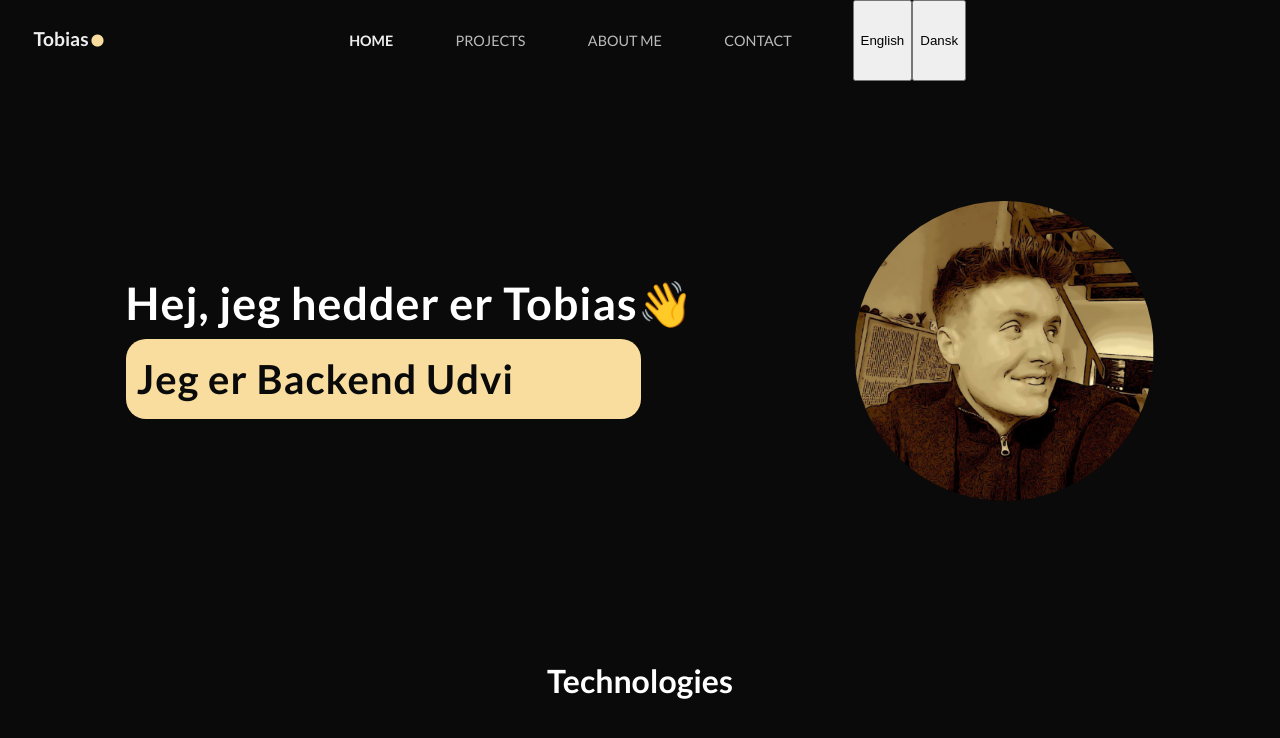
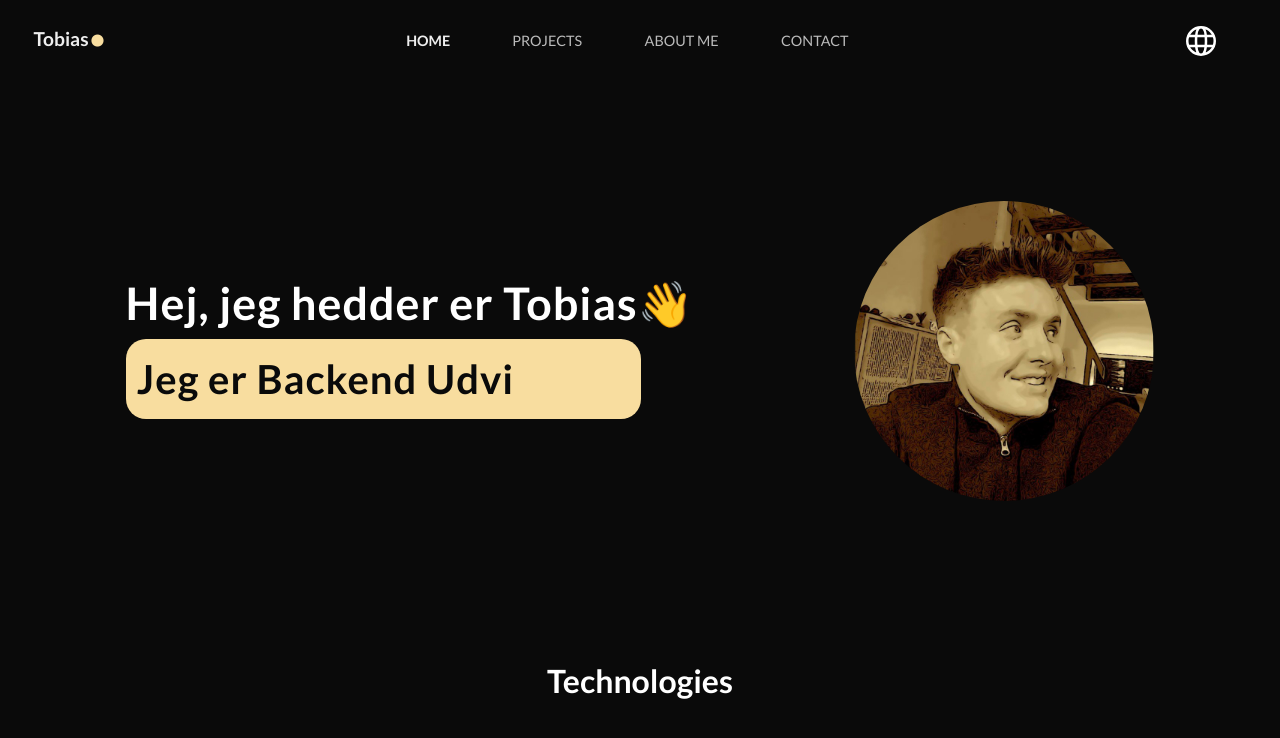
Before and after one commit to TobiasAagaard/portfolio, a React (Vite) app in the folder Frontend/: page / in a window 1280 px wide. Shown: the top 738 px of the page. Built offline with nearby package versions, Linux system fonts and the light colour scheme.

Commit message:
Switch language btn done MVP styleing

```diff
--- /dev/null
+++ b/Frontend/src/Components/LanguageSelector/LanguageSelector.scss
@@ -0,0 +1,28 @@
+.globeBtn {
+    color: #fff;
+    position: absolute;
+    top: 1.6rem;
+    right: 4rem;
+    cursor: pointer;
+    transition: 0.5s ease;
+}
+
+.lngBtnDropdown {
+    display: flex;
+    flex-direction: column;
+    position: absolute;
+    right: 3rem;
+    top: 4.2rem;
+    gap: 0.5rem;
+}
+
+@media only screen and (max-width: 880px) {
+    .globeBtn {
+        top: 1.5rem;
+        right: 6rem;
+    }
+
+    .lngBtnDropdown {
+        right: 5rem;
+    }
+}
--- a/Frontend/src/Components/LanguageSelector/LanguageSelector.tsx
+++ b/Frontend/src/Components/LanguageSelector/LanguageSelector.tsx
@@ -1,7 +1,7 @@
-
-import { ul } from "framer-motion/client"
-import { useEffect } from "react"
+import { useEffect, useState } from "react"
 import { useTranslation } from "react-i18next"
+import { GrLanguage } from "react-icons/gr";
+import "./LanguageSelector.scss"
 
 interface Language {
     code: string,
@@ -19,6 +19,14 @@ const language: Language[] = [
 export const LanguageSelector: React.FC = () => {
     const {i18n} = useTranslation()
 
+    const [open, setOpen] = useState(false)
+
+    const size = 30
+
+    const handleToggle = () => {
+        setOpen((prev) => !prev);
+    }
+
     useEffect(() => {
         const savedLanguage = localStorage.getItem("language");
         if (savedLanguage) {
@@ -31,10 +39,24 @@ const changeLanguage = (lng: string) => {
     localStorage.setItem("language", lng)
 }
     return (
-
-        language.map((lng) => {
-            return (
-            <button key={lng.code} onClick={() => changeLanguage(lng.code)}>{lng.lang}</button>
-        )})
+        <>
+        <GrLanguage className="globeBtn" size={size} onClick={handleToggle} />
+            {open &&(
+                <div className="lngBtnDropdown">
+                {language.map((lng) => {
+                    return (
+                        <button
+                        key={lng.code}
+                        onClick={() => {
+                            changeLanguage(lng.code);
+                            handleToggle();
+                        }}
+                    >
+                        {lng.lang}
+                    </button>
+                )})}
+                </div>
+        )}
+        </>
     )
 }
```
